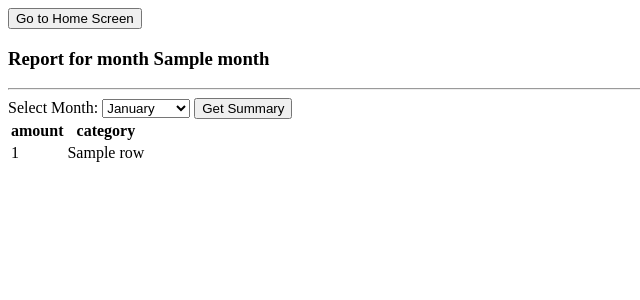
After one commit to carmendiem/PocketPro, a Flask app: template templates/report.html in a window 1280 px wide. The commit adds this page. Shown: the top 300 px of the page, without its empty margins (0-640 px from the left). Run offline with Flask 3, Linux system fonts and the light colour scheme; the template is opened without the code that fills it: most values are stand-ins (such as "Sample title", 1, 10 or a date in 2020).

Commit message:
began code for report

```diff
--- a/app.py
+++ b/app.py
@@ -1,5 +1,6 @@
 from flask import Flask, render_template, request, redirect, flash, url_for
 from flask_sqlalchemy import SQLAlchemy
+from sqlalchemy import text
 from sqlalchemy.sql import func
 from datetime import datetime
 
@@ -30,7 +31,11 @@ with app.app_context():
 @app.route('/')
 def homepage():
     trans = Transaction.query.all()
-    return render_template('home_screen.html', trans=trans)
+    sumsql = text('SELECT sum(amount) FROM Transaction')
+    with db.engine.connect() as conn:
+        result = conn.execute(sumsql)
+    totalsum = result.fetchone()
+    return render_template('home_screen.html', trans=trans, totalsum=totalsum[0])
 
 @app.route('/newtransaction', methods=['GET', 'POST'])
 def new_transaction():
@@ -44,7 +49,6 @@ def new_transaction():
                  date = datetime.strptime(date_str, '%Y-%m-%d').date()
             except ValueError:
                  return "Invalid date format"
-            print(date)
             new_transaction = Transaction(request.form['amount'], request.form['category'], request.form['name'], date=date)
             db.session.add(new_transaction)
             db.session.commit()
@@ -74,3 +78,14 @@ def edit_transaction():
         transaction.date = date
         db.session.commit()
         return redirect(url_for('homepage'))
+
+@app.route('/report', methods=['GET', 'POST'])
+def report():
+    trans = Transaction.query.all()
+    selected_month = request.args.get('month')
+    sumsql = text('SELECT sum(amount), category FROM Transaction WHERE EXTRACT(MONTH FROM date) = :selected_month GROUP BY category')
+    sumsql = sumsql.bindparams(selected_month=selected_month)
+    with db.engine.connect() as conn:
+        result = conn.execute(sumsql)
+        grouped_sum_by_category = result.fetchall()
+    return render_template('report.html', trans=trans, results=grouped_sum_by_category, month=selected_month)
--- /dev/null
+++ b/templates/report.html
@@ -0,0 +1,64 @@
+<!DOCTYPE html>
+<html>
+
+<body>
+    <button onclick="goToHome()">Go to Home Screen</button>
+    <h3>Report for month {{ month }}</h3>
+    <hr />
+    <script>
+        function goToHome() {
+            window.location.href = '/';
+        }
+    </script>
+    <form id="monthForm">
+        <label for="month" method="GET" action="/report">Select Month:</label>
+        <select id="month" name="month">
+            <option value="1">January</option>
+            <option value="2">February</option>
+            <option value="3">March</option>
+            <option value="4">April</option>
+            <option value="5">May</option>
+            <option value="6">June</option>
+            <option value="7">July</option>
+            <option value="8">August</option>
+            <option value="9">September</option>
+            <option value="10">October</option>
+            <option value="11">November</option>
+            <option value="12">December</option>
+        </select>
+        <button type="submit">Get Summary</button>
+    </form>
+    <div id="summaryResult"></div>
+    <script>
+        document.addEventListener('DOMContentLoaded', function () {
+        var selectedMonth = "{{ month }}";  // Get the month value from Flask
+        var monthSelect = document.getElementById('month');
+
+        // Set the default value in the dropdown
+        for (var i = 0; i < monthSelect.options.length; i++) {
+            if (monthSelect.options[i].value === selectedMonth) {
+                monthSelect.options[i].selected = true;
+                break;
+            }
+        }
+    });
+    </script>
+    <table>
+        <thead>
+            <tr>
+                <th>amount</th>
+                <th>category</th>
+            </tr>
+        </thead>
+        <tbody>
+            {% for row in results %}
+                <tr>
+                    <td>{{ row[0] }}</td>
+                    <td>{{ row[1] }}</td>
+                </tr>
+            {% endfor %}
+        </tbody>
+    </table>
+</body>
+
+</html>
```
Also changed, not shown: templates/home_screen.html (+8 -1 lines).
